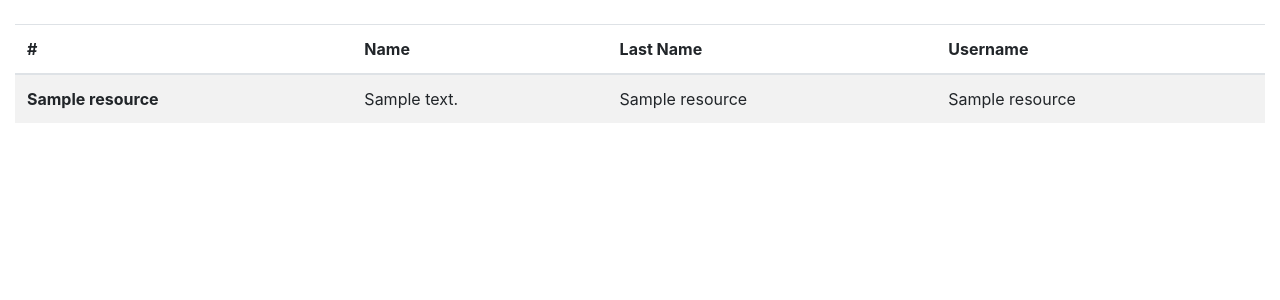
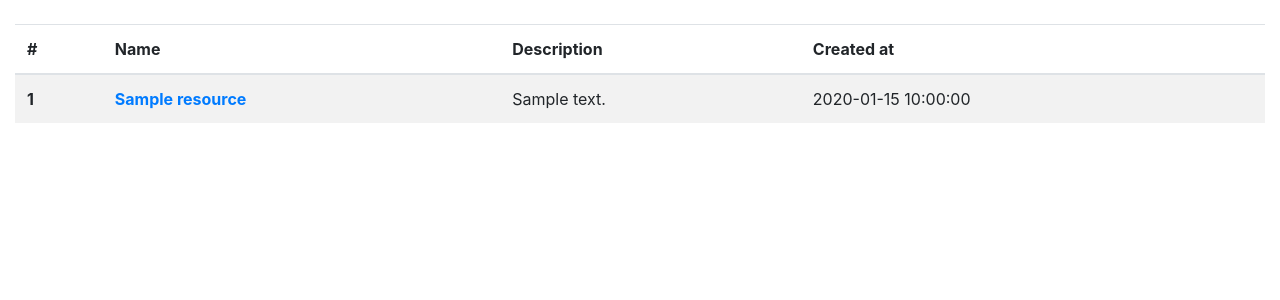
Before and after one commit to mrinal2300/book, a CodeIgniter app: page /database/admin/resource in a window 1280 px wide. Shown: the part 56-356 px from the top of the page. Run offline with CodeIgniter, Linux system fonts and the light colour scheme; tables that the repository leaves empty or names only in its code hold one stand-in row (values such as "Sample post"); some libraries are stand-ins or nearby versions.

```diff
--- a/application/modules/admin/controllers/Resource.php
+++ b/application/modules/admin/controllers/Resource.php
@@ -14,13 +14,26 @@ class Resource extends CI_Controller {
 
     public function index(){
 
-    	$query = $this->db->get('resources');
+        $query = $this->db->get('resources');
 
-    	$data['resources'] = $query->result();
+        $data['resources'] = $query->result();
 
 
         $this->load->template('resource/list', $data);
     }
 
 
+    public function view(){
+
+        $id = $this->uri->segment(4);
+
+        $query = $this->db->get_where('resources', array('id' => $id));
+
+        $data['resource'] = $query->row();
+
+
+        $this->load->template('resource/single', $data);
+    }
+
+
 }
--- a/application/modules/admin/views/resource/list.php
+++ b/application/modules/admin/views/resource/list.php
@@ -3,17 +3,17 @@
     <tr>
       <th>#</th>
       <th>Name</th>
-      <th>Last Name</th>
-      <th>Username</th>
+      <th>Description</th>
+      <th>Created at</th>
     </tr>
   </thead>
   <tbody>
 <?php foreach ($resources as $resource) { ?>
     <tr>
-      <th><?php echo $resource->name; ?></th>
+      <th><?php echo $resource->id; ?></th>
+      <th><?php echo anchor('admin/resource/view/'.$resource->id, $resource->name); ?></th>
       <td><?php echo $resource->description; ?></td>
-      <td><?php echo $resource->name; ?></td>
-      <td><?php echo $resource->name; ?></td>
+      <td><?php echo $resource->created_at; ?></td>
     </tr>
 <?php } ?>
   </tbody>
--- /dev/null
+++ b/application/modules/admin/views/resource/single.php
@@ -0,0 +1 @@
+<?php echo $resource->name; ?>
```
